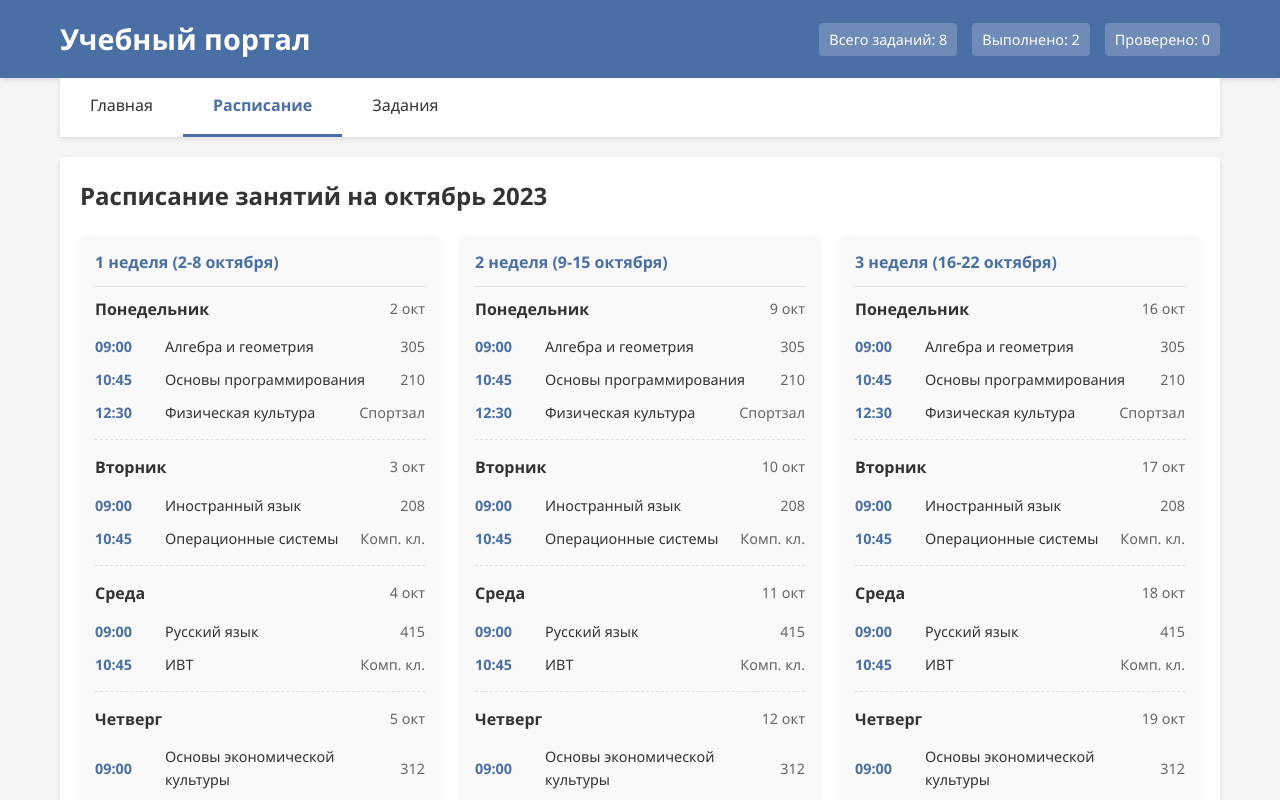
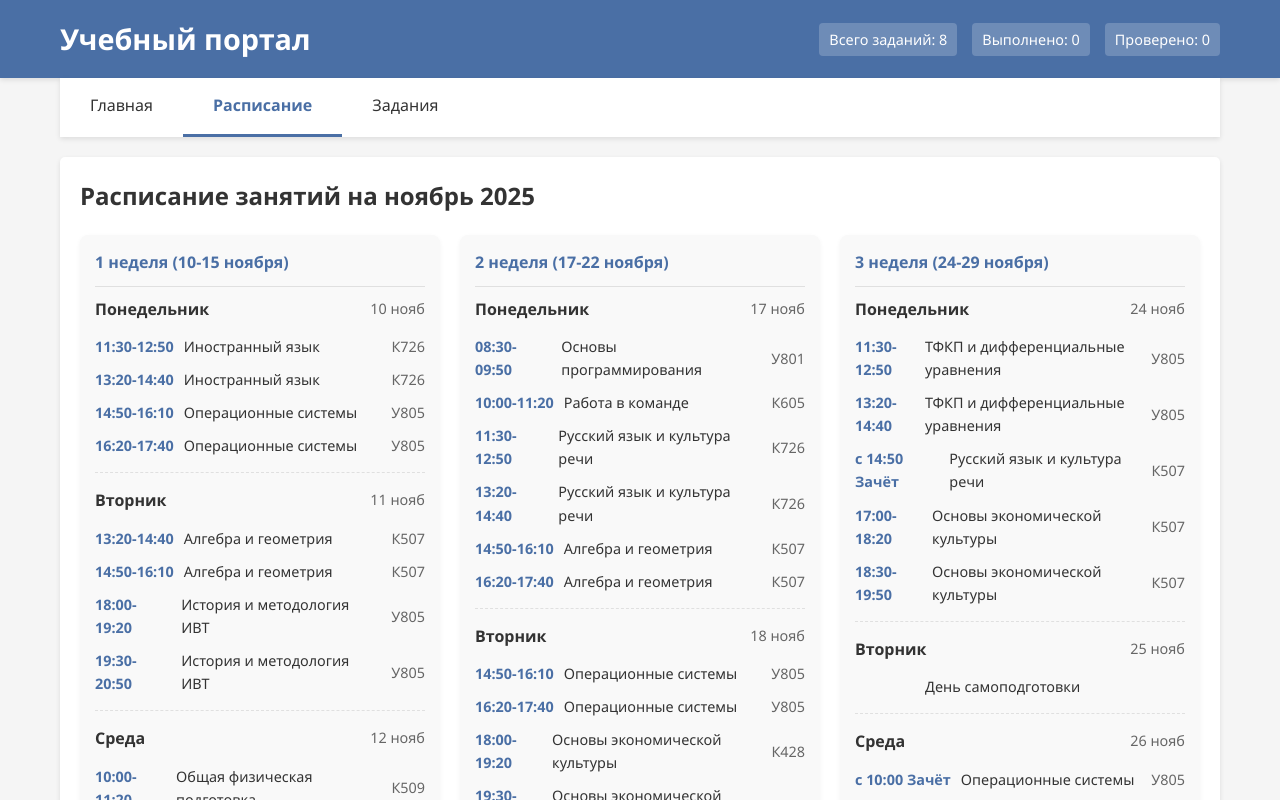
Before and after one commit to B1ond/Educational-Portal, a plain HTML site: page index.html in a window 1280 px wide. Both pictures are taken after a click on the element "Расписание". Shown: the top 800 px of the page. Drawn offline with Linux system fonts and the light colour scheme.

Commit message:
Add files via upload

```diff
--- a/index.html
+++ b/index.html
@@ -529,7 +529,7 @@
                 <div class="features">
                     <div class="feature">
                         <h3>Расписание</h3>
-                        <p>Просматривайте расписание занятий на месяц, чтобы быть в курсе всех предстоящих уроков.</p>
+                        <p>Просматривайте расписание занятий на месяц, чтобы быть в курсе всех предстоящих пар.</p>
                     </div>
                     <div class="feature">
                         <h3>Задания</h3>
@@ -544,7 +544,7 @@
         </div>
 
         <div id="schedule" class="tab-content">
-            <h2>Расписание занятий на октябрь 2023</h2>
+            <h2>Расписание занятий на ноябрь 2025</h2>
             <div class="month-schedule" id="month-schedule">
                 <!-- Расписание будет заполнено через JavaScript -->
             </div>
@@ -563,12 +563,6 @@
         </div>
     </div>
 
-    <footer>
-        <div class="container">
-            <p>© 2023 Учебный портал. Все права защищены.</p>
-        </div>
-    </footer>
-
     <script>
         document.addEventListener('DOMContentLoaded', function() {
             const tabs = document.querySelectorAll('.tab');
@@ -581,7 +575,7 @@
                 {
                     id: 1,
                     title: "Иностранный язык",
-                    dueDate: "15.10.2023",
+                    dueDate: "00.11.2025",
                     status: "pending",
                     description: "Выполнить задание по иностранному языку.",
                     materials: [
@@ -591,8 +585,8 @@
                 {
                     id: 2,
                     title: "Операционные системы",
-                    dueDate: "12.10.2023",
-                    status: "completed",
+                    dueDate: "00.11.2025",
+                    status: "pending",
                     description: "Выполнить задание по операционным системам.",
                     materials: [
                         { name: "Задание по операционным системам", file: "operating_systems_task.pdf" }
@@ -601,7 +595,7 @@
                 {
                     id: 3,
                     title: "Алгебра и геометрия",
-                    dueDate: "18.10.2023",
+                    dueDate: "00.11.2025",
                     status: "pending",
                     description: "Выполнить контрольную работу к зачету.",
                     materials: [
@@ -611,7 +605,7 @@
                 {
                     id: 4,
                     title: "ИВТ",
-                    dueDate: "20.10.2023",
+                    dueDate: "00.11.2025",
                     status: "pending",
                     description: "Выполнить задание по ИВТ.",
                     materials: [
@@ -621,8 +615,8 @@
                 {
                     id: 5,
                     title: "Физическая культура",
-                    dueDate: "10.10.2023",
-                    status: "overdue",
+                    dueDate: "00.11.2025",
+                    status: "pending",
                     description: "Выполнить задание по физической культуре.",
                     materials: [
                         { name: "Задание по физической культуре", file: "physical_education_task.pdf" }
@@ -631,7 +625,7 @@
                 {
                     id: 6,
                     title: "Русский язык",
-                    dueDate: "16.10.2023",
+                    dueDate: "00.11.2025",
                     status: "pending",
                     description: "Выполнить задание по русскому языку.",
                     materials: [
@@ -641,8 +635,8 @@
                 {
                     id: 7,
                     title: "Основы программирования",
-                    dueDate: "22.10.2023",
-                    status: "completed",
+                    dueDate: "00.11.2025",
+                    status: "pending",
                     description: "Выполнить задание по основам программирования.",
                     materials: [
                         { name: "Задание по основам программирования", file: "programming_basics_task.pdf" }
@@ -651,7 +645,7 @@
                 {
                     id: 8,
                     title: "Основы экономической культуры",
-                    dueDate: "25.10.2023",
+                    dueDate: "00.11.2025",
                     status: "pending",
                     description: "Выполнить задание по основам экономической культуры.",
                     materials: [
@@ -663,189 +657,183 @@
             // Данные для расписания на месяц (октябрь 2023) с новыми предметами
             const monthScheduleData = [
                 {
-                    week: "1 неделя (2-8 октября)",
+                    week: "1 неделя (10-15 ноября)",
                     days: [
                         {
                             dayName: "Понедельник",
-                            date: "2 окт",
+                            date: "10 нояб",
                             lessons: [
-                                { time: "09:00", subject: "Алгебра и геометрия", room: "305" },
-                                { time: "10:45", subject: "Основы программирования", room: "210" },
-                                { time: "12:30", subject: "Физическая культура", room: "Спортзал" }
+                                { time: "11:30-12:50", subject: "Иностранный язык", room: "К726" },
+                                { time: "13:20-14:40", subject: "Иностранный язык", room: "К726" },
+                                { time: "14:50-16:10", subject: "Операционные системы", room: "У805" },
+                                { time: "16:20-17:40", subject: "Операционные системы", room: "У805" }
                             ]
                         },
                         {
                             dayName: "Вторник",
-                            date: "3 окт",
+                            date: "11 нояб",
                             lessons: [
-                                { time: "09:00", subject: "Иностранный язык", room: "208" },
-                                { time: "10:45", subject: "Операционные системы", room: "Комп. кл." }
+                                { time: "13:20-14:40", subject: "Алгебра и геометрия", room: "К507" },
+                                { time: "14:50-16:10", subject: "Алгебра и геометрия", room: "К507" },
+                                { time: "18:00-19:20", subject: "История и методология ИВТ", room: "У805" },
+                                { time: "19:30-20:50", subject: "История и методология ИВТ", room: "У805" }
                             ]
                         },
                         {
                             dayName: "Среда",
-                            date: "4 окт",
+                            date: "12 нояб",
                             lessons: [
-                                { time: "09:00", subject: "Русский язык", room: "415" },
-                                { time: "10:45", subject: "ИВТ", room: "Комп. кл." }
+                                { time: "10:00-11:20", subject: "Общая физическая подготовка", room: "К509" },
+                                { time: "11:30-12:50", subject: "Общая физическая подготовка", room: "К509" },
+                                { time: "13:20-14:40", subject: "Русский язык и культура речи", room: "А601" }
                             ]
                         },
                         {
                             dayName: "Четверг",
-                            date: "5 окт",
+                            date: "13 нояб",
                             lessons: [
-                                { time: "09:00", subject: "Основы экономической культуры", room: "312" },
-                                { time: "10:45", subject: "Алгебра и геометрия", room: "305" }
+                                { time: "11:30-12:50", subject: "Иностранный язык", room: "А320" },
+                                { time: "13:20-14:40", subject: "Иностранный язык", room: "А305" },
+                                { time: "14:50-16:10", subject: "Русский язык и культура речи", room: "А305" },
+                                { time: "16:20-17:40", subject: "Операционные системы", room: "У805" }
                             ]
                         },
                         {
                             dayName: "Пятница",
-                            date: "6 окт",
+                            date: "14 нояб",
                             lessons: [
-                                { time: "09:00", subject: "Основы программирования", room: "210" },
-                                { time: "10:45", subject: "Физическая культура", room: "Спортзал" }
+                                { time: "10:00-11:20", subject: "Основы проектной деятельности", room: "У805" },
+                                { time: "11:30-12:50", subject: "Основы проектной деятельности", room: "У805" },
+                                { time: "13:20-14:40", subject: "Алгебра и геометрия", room: "К726" },
+                                { time: "14:50-16:10", subject: "Алгебра и геометрия", room: "К726" }
+                            ]
+                        },
+                        {
+                            dayName: "Суббота",
+                            date: "15 нояб",
+                            lessons: [
+                                { time: "10:00-11:20", subject: "Основы программирования", room: "ЭОиДОТ" },
+                                { time: "11:30-12:50", subject: "Основы программирования", room: "ЭОиДОТ" },
+                                { time: "13:20-14:40", subject: "Основы программирования", room: "ЭОиДОТ" }
                             ]
                         }
                     ]
                 },
                 {
-                    week: "2 неделя (9-15 октября)",
+                    week: "2 неделя (17-22 ноября)",
                     days: [
                         {
                             dayName: "Понедельник",
-                            date: "9 окт",
+                            date: "17 нояб",
                             lessons: [
-                                { time: "09:00", subject: "Алгебра и геометрия", room: "305" },
-                                { time: "10:45", subject: "Основы программирования", room: "210" },
-                                { time: "12:30", subject: "Физическая культура", room: "Спортзал" }
+                                { time: "08:30-09:50", subject: "Основы программирования", room: "У801" },
+                                { time: "10:00-11:20", subject: "Работа в команде", room: "К605" },
+                                { time: "11:30-12:50", subject: "Русский язык и культура речи", room: "К726" },
+                                { time: "13:20-14:40", subject: "Русский язык и культура речи", room: "К726" },
+                                { time: "14:50-16:10", subject: "Алгебра и геометрия", room: "К507" },
+                                { time: "16:20-17:40", subject: "Алгебра и геометрия", room: "К507" }
                             ]
                         },
                         {
                             dayName: "Вторник",
-                            date: "10 окт",
+                            date: "18 нояб",
                             lessons: [
-                                { time: "09:00", subject: "Иностранный язык", room: "208" },
-                                { time: "10:45", subject: "Операционные системы", room: "Комп. кл." }
+                                { time: "14:50-16:10", subject: "Операционные системы", room: "У805" },
+                                { time: "16:20-17:40", subject: "Операционные системы", room: "У805" },
+                                { time: "18:00-19:20", subject: "Основы экономической культуры", room: "К428" },
+                                { time: "19:30-20:50", subject: "Основы экономической культуры", room: "К428" }
                             ]
                         },
                         {
                             dayName: "Среда",
-                            date: "11 окт",
+                            date: "19 нояб",
                             lessons: [
-                                { time: "09:00", subject: "Русский язык", room: "415" },
-                                { time: "10:45", subject: "ИВТ", room: "Комп. кл." }
+                                { time: "13:20-14:40", subject: "Русский язык и культура речи", room: "У804" },
+                                { time: "14:50-16:10", subject: "Основы программирования", room: "У801" },
+                                { time: "16:20-17:40", subject: "Основы программирования", room: "У801" }
                             ]
                         },
                         {
                             dayName: "Четверг",
-                            date: "12 окт",
+                            date: "20 нояб",
                             lessons: [
-                                { time: "09:00", subject: "Основы экономической культуры", room: "312" },
-                                { time: "10:45", subject: "Алгебра и геометрия", room: "305" }
+                                { time: "с 11:30 Зачёт", subject: "Иностранный язык", room: "К723" },
+                                { time: "14:50-16:10", subject: "Операционные системы", room: "У802" },
+                                { time: "16:20-17:40", subject: "Операционные системы", room: "У802" }
                             ]
                         },
                         {
                             dayName: "Пятница",
-                            date: "13 окт",
+                            date: "21 нояб",
                             lessons: [
-                                { time: "09:00", subject: "Основы программирования", room: "210" },
-                                { time: "10:45", subject: "Физическая культура", room: "Спортзал" }
+                                { time: "с 14:50 Зачёт", subject: "Алгебра и геометрия", room: "А305" }
+                            ]
+                        },
+                        {
+                            dayName: "Суббота",
+                            date: "22 нояб",
+                            lessons: [
+                                { time: "10:00-11:20", subject: "История и методология ИВТ", room: "У805" },
+                                { time: "11:30-12:50", subject: "История и методология ИВТ", room: "У805" },
+                                { time: "с 14:50 Зачёт", subject: "Основы программирования", room: "ЭОиДОТ" }
                             ]
                         }
                     ]
                 },
                 {
-                    week: "3 неделя (16-22 октября)",
+                    week: "3 неделя (24-29 ноября)",
                     days: [
                         {
                             dayName: "Понедельник",
-                            date: "16 окт",
+                            date: "24 нояб",
                             lessons: [
-                                { time: "09:00", subject: "Алгебра и геометрия", room: "305" },
-                                { time: "10:45", subject: "Основы программирования", room: "210" },
-                                { time: "12:30", subject: "Физическая культура", room: "Спортзал" }
+                                { time: "11:30-12:50", subject: "ТФКП и дифференциальные уравнения", room: "У805" },
+                                { time: "13:20-14:40", subject: "ТФКП и дифференциальные уравнения", room: "У805" },
+                                { time: "с 14:50 Зачёт", subject: "Русский язык и культура речи", room: "К507" },
+                                { time: "17:00-18:20", subject: "Основы экономической культуры", room: "К507" },
+                                { time: "18:30-19:50", subject: "Основы экономической культуры", room: "К507" }
                             ]
                         },
                         {
                             dayName: "Вторник",
-                            date: "17 окт",
+                            date: "25 нояб",
                             lessons: [
-                                { time: "09:00", subject: "Иностранный язык", room: "208" },
-                                { time: "10:45", subject: "Операционные системы", room: "Комп. кл." }
+                                { time: "", subject: "День самоподготовки", room: "" }
                             ]
                         },
                         {
                             dayName: "Среда",
-                            date: "18 окт",
+                            date: "26 нояб",
                             lessons: [
-                                { time: "09:00", subject: "Русский язык", room: "415" },
-                                { time: "10:45", subject: "ИВТ", room: "Комп. кл." }
+                                { time: "с 10:00 Зачёт", subject: "Операционные системы", room: "У805" }
                             ]
                         },
                         {
                             dayName: "Четверг",
-                            date: "19 окт",
+                            date: "27 нояб",
                             lessons: [
-                                { time: "09:00", subject: "Основы экономической культуры", room: "312" },
-                                { time: "10:45", subject: "Алгебра и геометрия", room: "305" }
+                                { time: "13:20-14:40", subject: "История и методология ИВТ", room: "У802" },
+                                { time: "14:50-16:10", subject: "История и методология ИВТ", room: "У802" },
+                                { time: "16:20-17:40", subject: "ТФКП и дифференциальные уравнения", room: "У805" }
                             ]
                         },
                         {
                             dayName: "Пятница",
-                            date: "20 окт",
+                            date: "28 нояб",
                             lessons: [
-                                { time: "09:00", subject: "Основы программирования", room: "210" },
-                                { time: "10:45", subject: "Физическая культура", room: "Спортзал" }
+                                { time: "с 16:20 Зачёт", subject: "Основы экономической культуры", room: "К428" }
+                            ]
+                        },
+                        {
+                            dayName: "Суббота",
+                            date: "29 нояб",
+                            lessons: [
+                                { time: "с 11:30 Зачёт", subject: "История и методология ИВТ", room: "У805" }
                             ]
                         }
                     ]
                 },
-                {
-                    week: "4 неделя (23-29 октября)",
-                    days: [
-                        {
-                            dayName: "Понедельник",
-                            date: "23 окт",
-                            lessons: [
-                                { time: "09:00", subject: "Алгебра и геометрия", room: "305" },
-                                { time: "10:45", subject: "Основы программирования", room: "210" },
-                                { time: "12:30", subject: "Физическая культура", room: "Спортзал" }
-                            ]
-                        },
-                        {
-                            dayName: "Вторник",
-                            date: "24 окт",
-                            lessons: [
-                                { time: "09:00", subject: "Иностранный язык", room: "208" },
-                                { time: "10:45", subject: "Операционные системы", room: "Комп. кл." }
-                            ]
-                        },
-                        {
-                            dayName: "Среда",
-                            date: "25 окт",
-                            lessons: [
-                                { time: "09:00", subject: "Русский язык", room: "415" },
-                                { time: "10:45", subject: "ИВТ", room: "Комп. кл." }
-                            ]
-                        },
-                        {
-                            dayName: "Четверг",
-                            date: "26 окт",
-                            lessons: [
-                                { time: "09:00", subject: "Основы экономической культуры", room: "312" },
-                                { time: "10:45", subject: "Алгебра и геометрия", room: "305" }
-                            ]
-                        },
-                        {
-                            dayName: "Пятница",
-                            date: "27 окт",
-                            lessons: [
-                                { time: "09:00", subject: "Основы программирования", room: "210" },
-                                { time: "10:45", subject: "Физическая культура", room: "Спортзал" }
-                            ]
-                        }
-                    ]
-                }
+
             ];
 
             // Функция для отображения расписания на месяц
@@ -1035,7 +1023,7 @@
 
             // Функция для имитации скачивания файла
             function downloadFile(fileName) {
-                alert(`Файл "${fileName}" будет скачан. В реальном приложении здесь происходила бы загрузка файла.`);
+                alert(`Файл "${fileName}" будет скачан. В будущем здесь будет файл.`);
                 // В реальном приложении здесь был бы код для скачивания файла
             }
 
```
